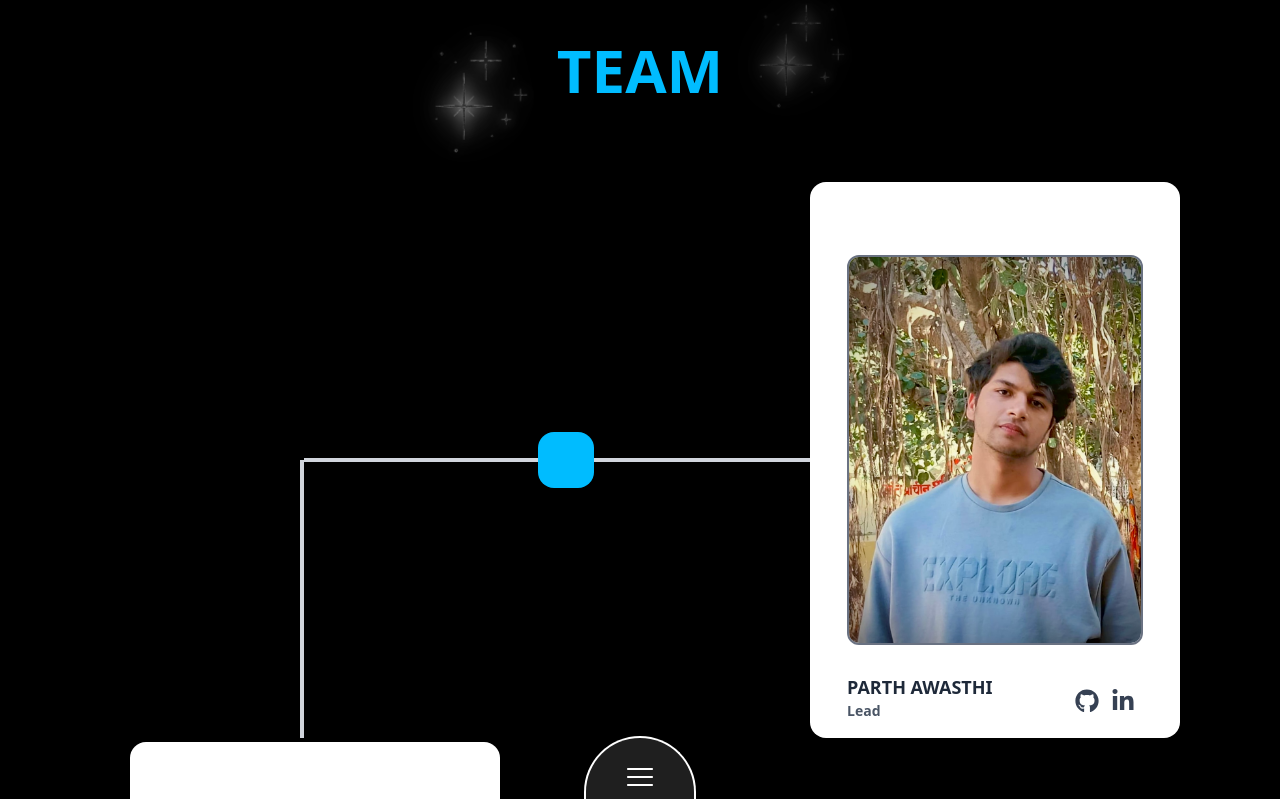
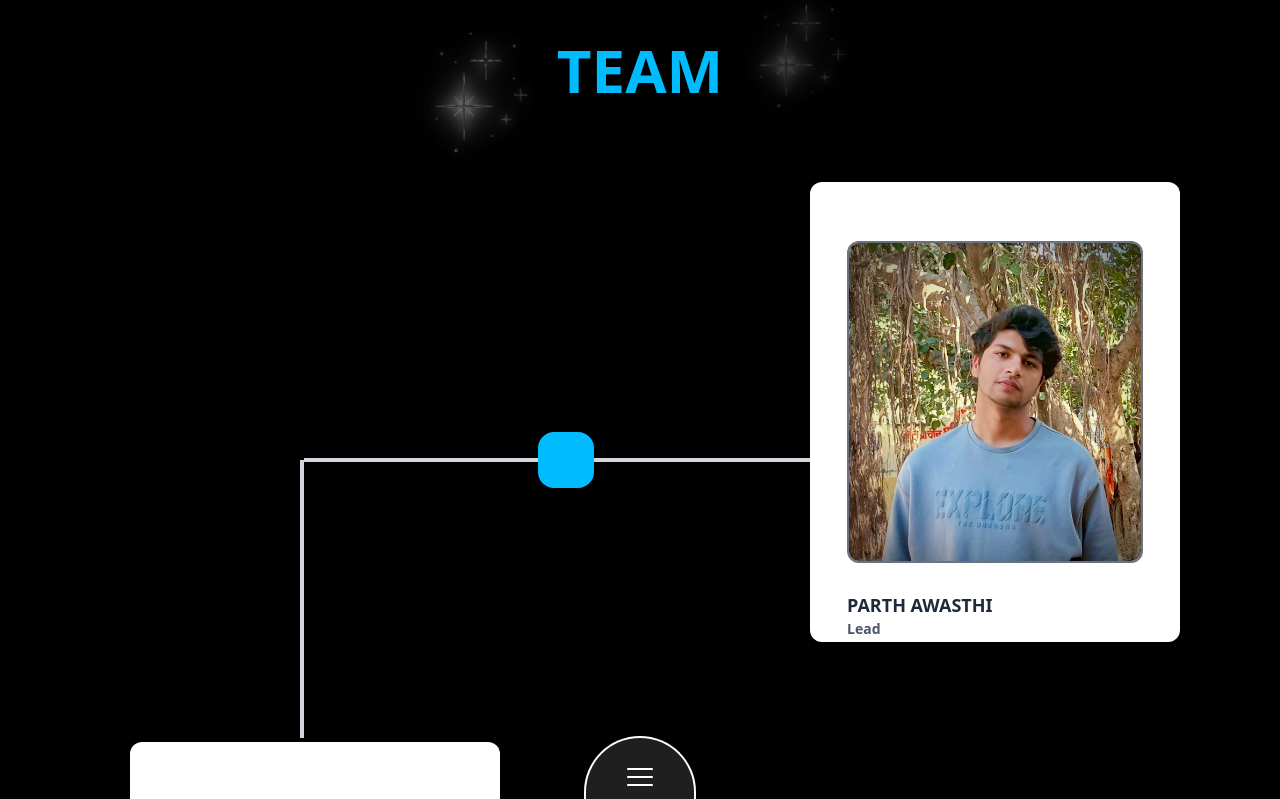
Before and after one commit to prefierolasoledad/iosc-website, a Next.js app: page /team in a window 1280 px wide. Shown: the top 799 px of the page. Built offline with nearby package versions, Linux system fonts and the light colour scheme.

Commit message:
bugs fix

```diff
--- a/src/components/alumini.jsx
+++ b/src/components/alumini.jsx
@@ -45,31 +45,31 @@ const Alumini = () => {
         },
       ],
     },
-    {
-      title: "2024-2025",
-      leads: [
-        {
-          name: "PARTH AWASTHI",
-          position: "LEAD",
-          image: "/images/azintek1.jpg",
-        },
-        {
-          name: "DIPTI SINGH",
-          position: "CO-LEAD",
-          image: "/images/azintek2.jpg",
-        },
-        {
-          name: "JAY TOMAR",
-          position: "TECHNICAL LEAD",
-          image: "/images/azintek1.jpg",
-        },
-        {
-          name: "AKSHAT SARASWAT",
-          position: "TECHNICAL CO-LEAD",
-          image: "/images/azintek2.jpg",
-        },
-      ],
-    },
+    // {
+    //   title: "2024-2025",
+    //   leads: [
+    //     {
+    //       name: "PARTH AWASTHI",
+    //       position: "LEAD",
+    //       image: "/images/azintek1.jpg",
+    //     },
+    //     {
+    //       name: "DIPTI SINGH",
+    //       position: "CO-LEAD",
+    //       image: "/images/azintek2.jpg",
+    //     },
+    //     {
+    //       name: "JAY TOMAR",
+    //       position: "TECHNICAL LEAD",
+    //       image: "/images/azintek1.jpg",
+    //     },
+    //     {
+    //       name: "AKSHAT SARASWAT",
+    //       position: "TECHNICAL CO-LEAD",
+    //       image: "/images/azintek2.jpg",
+    //     },
+    //   ],
+    // },
   ];
 
   const activeEvent = alumini.find((e) => e.title === event);
--- a/src/components/heroSecton.jsx
+++ b/src/components/heroSecton.jsx
@@ -1,4 +1,4 @@
-import HEROSECTIONIMAGE from "@/assets/background-herosection.gif"
+import HEROSECTIONIMAGE from "@/assets/hersosection-image.png"
 import STARS from "@/assets/stars.png";
 import LOGO from "@/assets/logo.png";
 import './sprinkleAnimation.css';
@@ -86,7 +86,7 @@ const HeroSection=()=>{
                     <div className="w-full h-80 mt-[-40px]"
                         style={{
                             backgroundImage: `url(${HEROSECTIONIMAGE.src})`,
-                            backgroundSize:'500px',
+                            backgroundSize:'250px',
                             backgroundPosition:'50% 50%',
                             backgroundRepeat:'no-repeat'
                         }}
--- a/src/components/team.jsx
+++ b/src/components/team.jsx
@@ -48,9 +48,52 @@ const CenterNode = ({ align = "center" }) => {
     );
 };
 
-const WhiteBox = ({ data }) => {
+
+
+
+const TeamSection = ({ layout,data }) => (
+
+    <div className="w-full h-[70vh] border-2 grid grid-cols-3">
+        {layout.map((item, index) => {
+            if (item === "connector-left") return <Connector direction="left" key={index} />;
+            if (item === "connector-right") return <Connector direction="right" key={index} />;
+            if (item === "center-node-left") return <div className="flex justify-center items-center" key={index}><CenterNode align="start" /></div>;
+            if (item === "center-node") return <div className="flex justify-center items-center" key={index}><CenterNode /></div>;
+            if (item === "white-box") return <WhiteBox key={index}  data={data} isFillable={true}/>;
+            return <div key={index}/>;
+        })}
+    </div>
+);
+
+{/* <div
+              key={idx}
+              className="flip-card w-full h-[90%] bg-transparent rounded-xl overflow-hidden shadow-lg"
+            >
+              <div className="flip-card-inner w-full h-full bg-white"> */}
+                {/* Front Side */}
+                // <div className="flip-card-front w-full h-full">
+                //   <img
+                //     src={imgSrc}
+                //     alt={`${activeEvent.title} - ${idx + 1}`}
+                //     className="w-full h-full object-cover"
+                //   />
+                // </div>
+
+                {/* Back Side */}
+            //     <div className="flip-card-back w-full h-full flex items-center justify-center bg-black text-white text-center p-4">
+            //       <p>
+            //         {activeEvent.descriptions?.[idx] || `${activeEvent.title}`}
+            //       </p>
+            //     </div>
+            //   </div>
+            // </div>
+
+const WhiteBox = ({ data,isFillable }) => {
     return (
-      <div className="w-[370px] h-full bg-white flex flex-col items-center justify-center rounded-2xl">
+      <div className={`${isFillable?'flip-card':''} w-[370px] h-[460px]`}>
+        <div className="flip-card-inner">
+          {/* Front */}
+          <div className="flip-card-front bg-white rounded-2xl w-full h-full flex flex-col items-center justify-center">
             <div className='w-[80%] h-[70%] bg-gray-300 border-2 border-gray-500 rounded-xl overflow-hidden flex items-center justify-center'>
               {data.image ? (
                 <img
@@ -68,28 +111,32 @@ const WhiteBox = ({ data }) => {
                 <p className="text-sm text-gray-600">{data.Position}</p>
               </div>
               <div className='w-full h-20 flex flex-row justify-end items-end pb-5 pr-2'>
+                {data.github && (
+                  <a href={data.github} target="_blank" rel="noopener noreferrer">
                     <FaGithub className='text-2xl text-gray-700 hover:text-black mr-3 cursor-pointer' />
+                  </a>
+                )}
+                {data.linkedin && (
+                  <a href={data.linkedin} target="_blank" rel="noopener noreferrer">
                     <FaLinkedinIn className='text-2xl text-gray-700 hover:text-black cursor-pointer' />
+                  </a>
+                )}
+              </div>
+            </div>
+          </div>
+
+          {/* Back */}
+          <div className="flip-card-back bg-gray-100 rounded-2xl p-4 text-gray-800 flex items-center justify-center text-center">
+            {data.bio ? (
+              <p className="text-sm">{data.bio}</p>
+            ) : (
+              <p className="text-sm text-gray-500">No additional info available.</p>
+            )}
           </div>
         </div>
       </div>
     );
   };
-
-
-const TeamSection = ({ layout,data }) => (
-
-    <div className="w-full h-[70vh] border-2 grid grid-cols-3">
-        {layout.map((item, index) => {
-            if (item === "connector-left") return <Connector direction="left" key={index} />;
-            if (item === "connector-right") return <Connector direction="right" key={index} />;
-            if (item === "center-node-left") return <div className="flex justify-center items-center" key={index}><CenterNode align="start" /></div>;
-            if (item === "center-node") return <div className="flex justify-center items-center" key={index}><CenterNode /></div>;
-            if (item === "white-box") return <WhiteBox key={index}  data={data}/>;
-            return <div key={index}/>;
-        })}
-    </div>
-);
 
 const Teams = () => {
     const sections = [
@@ -261,7 +308,7 @@ const Teams = () => {
 
                     {event.Members.map((member, idx) => (
                         <div key={idx} className='h-full w-[370px]'>
-                            <WhiteBox key={idx} data={member} />
+                            <WhiteBox key={idx} data={member} isFillable={false}/>
                         </div>
                     ))}
                     </div>
```
Also changed, not shown: src/assets/team/i5/Waqar Akhtar.jpeg (added), src/assets/team/i9/PIYUSH GUPTA.jpg (added). Lines whose indentation alone changed are shown as unchanged.
